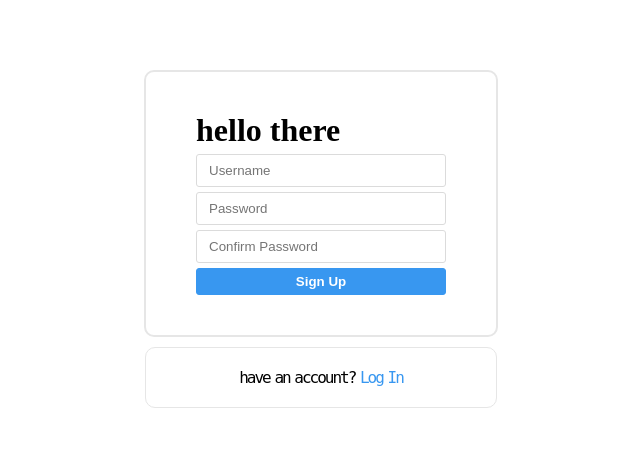
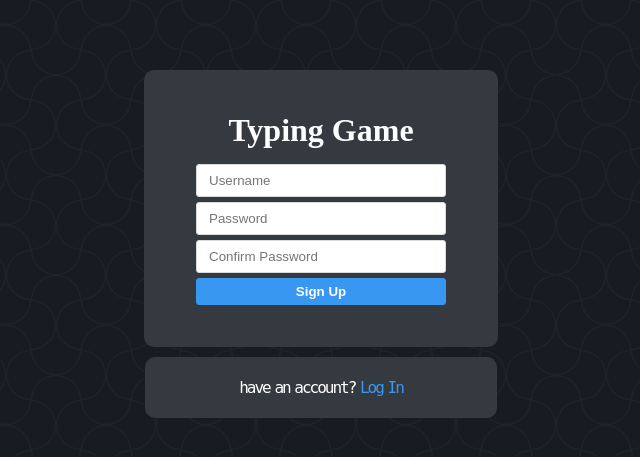
Before and after one commit to Bhupinder121/Php-server-game, a PHP site: page /signUp.php in a window 1280 px wide. Shown: the top 457 px of the page, without its empty margins (319-959 px from the left). Run offline with PHP 8.4, Linux system fonts and the light colour scheme; some web fonts are replaced.

Commit message:
important changes

```diff
--- a/signUp.php
+++ b/signUp.php
@@ -9,7 +9,26 @@ mysqli_select_db($conn, "accounts");
     <meta charset="UTF-8">
     <meta name="viewport" content="width=device-width, initial-scale=1.0">
     <title>SignUp page</title>
+
     <link rel="stylesheet" href="thml/index.css">
+    <style>
+         body{
+            --s: 50px;
+            --c: #191b22;
+            --_s: calc(2*var(--s)) calc(2*var(--s));
+            --_g: 35.36% 35.36% at;
+            --_c: #0000 66%,#20222a 68% 70%,#0000 72%;
+            background:
+                radial-gradient(var(--_g) 100% 25%,var(--_c)) var(--s) var(--s)/var(--_s),
+                radial-gradient(var(--_g) 0 75%,var(--_c)) var(--s) var(--s)/var(--_s),
+                radial-gradient(var(--_g) 100% 25%,var(--_c)) 0 0/var(--_s),
+                radial-gradient(var(--_g) 0 75%,var(--_c)) 0 0/var(--_s),
+                repeating-conic-gradient(var(--c) 0 25%,#0000 0 50%) 0 0/var(--_s),
+                radial-gradient(var(--_c)) 0 calc(var(--s)/2)/var(--s) var(--s) var(--c);
+            background-attachment: fixed;
+            overflow: hidden;
+        }
+    </style>
 </head>
 
 <body>
@@ -18,7 +37,7 @@ mysqli_select_db($conn, "accounts");
     <div id="wrapper">
         <div class="main-content">
             <div class="header">
-                <h1>hello there</h1>
+                <h1>Typing Game</h1>
             </div>
             <form class="l-part" action="<?php $_SERVER['PHP_SELF']?>" method="post">
                 <input type="text" placeholder="Username" name="username" class="input-1" require/>
@@ -50,11 +69,15 @@ mysqli_select_db($conn, "accounts");
         $query = "SELECT * FROM users WHERE userId = '$username'";
         $data = mysqli_fetch_array(mysqli_query($conn, $query));
         if($data){
-            echo("Username already taken!");
+            echo('<script type="text/JavaScript">
+                    alert("Username already taken!");
+                    </script>');
         }
         else{
             if($password != $conpass){
-                echo("Please check your password");
+                echo('<script type="text/JavaScript">
+                    alert("Please check your password");
+                    </script>');
             }
             else{
                 if(isset($username) && isset($password)){
@@ -71,9 +94,6 @@ mysqli_select_db($conn, "accounts");
         }
     }
 
-    // echo ("running");
-
-
 
     mysqli_close($conn);
 ?>
--- a/thml/game/index.css
+++ b/thml/game/game.css
@@ -17,6 +17,7 @@ body {
 
 #username {
   color: white;
+  font-size: 30px;
 }
 
 #settings{
--- a/thml/game/index.js
+++ b/thml/game/game.js
@@ -57,7 +57,7 @@ difficultySelect.value =
 text.focus();
 
 // Start counting down
-// const timeInterval = setInterval(updateTime, 1000);
+const timeInterval = setInterval(updateTime, 1000);
 
 // Generate random word from array
 function getRandomWord() {
--- a/thml/index.css
+++ b/thml/index.css
@@ -18,24 +18,20 @@
   width: 250px;
   height: 40%;
   margin: 10px auto;
-  background-color: #fff;
-  border: 2px solid #e6e6e6;
+  background-color: #343a40;
+  border: 2px solid #e6e6e600;
   border-radius: 10px;
   padding: 40px 50px;
 }
 
 .header {
   border: 0px solid #000;
+  color: white;
   margin-bottom: 5px;
+  text-align: center;
+  padding-bottom: 10px;
 }
 
-.header img {
-  height: 50px;
-  width: 175px;
-  margin: auto;
-  position: relative;
-  left: 40px;
-}
 
 .input-1,
 .input-2 {
@@ -75,12 +71,12 @@
 
 .sub-content {
   width: 250px;
-  height: 40%;
+  color: white;
   margin: 10px auto;
-  border: 1px solid #e6e6e6;
+  border: 1px solid #e6e6e600;
   border-radius: 10px;
   padding: 20px 50px;
-  background-color: #fff;
+  background-color: #343a40;
 }
 
 .s-part {
```
Also changed, not shown: login.php (+12 -6 lines), thml/game/game.php (renamed from thml/game/index.html, +7 -4 lines).
